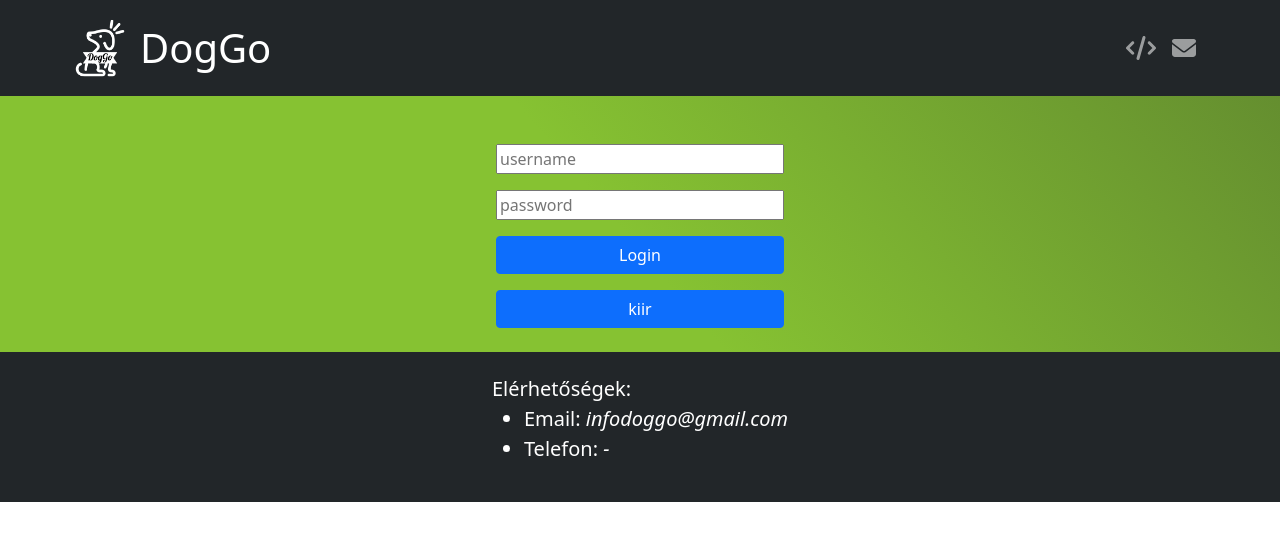
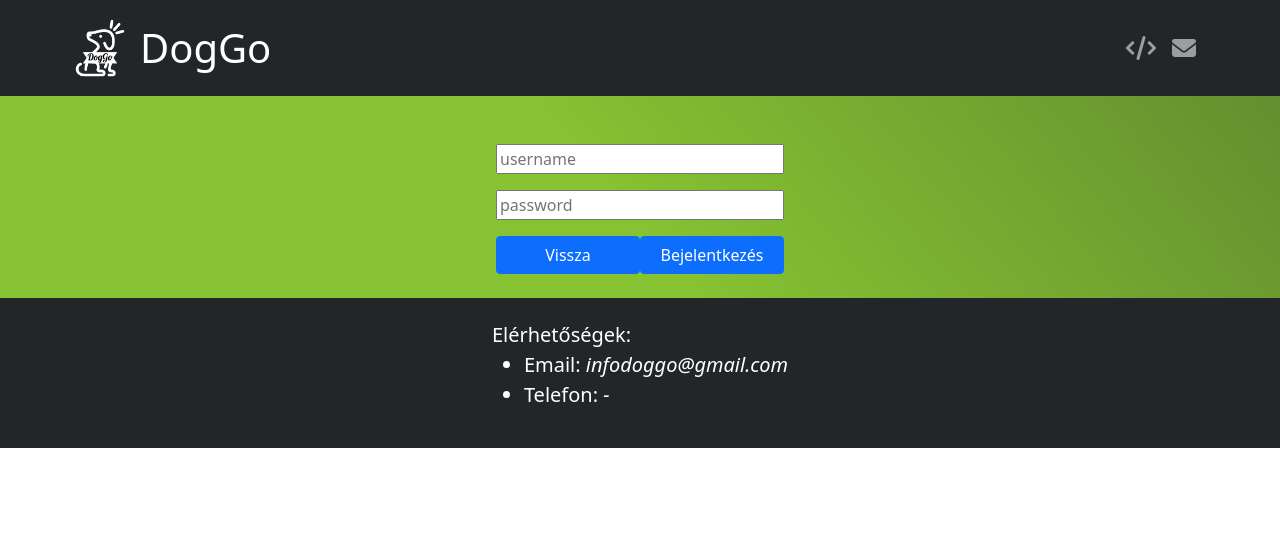
Before and after one commit to kilianmarcell/DogGo_Web, a Vue app: page /login in a window 1280 px wide. Shown: the top 540 px of the page. Built offline with nearby package versions, Linux system fonts and the light colour scheme.

Commit message:
Rout javíása

```diff
--- a/src/components/authentication/Login.vue
+++ b/src/components/authentication/Login.vue
@@ -2,8 +2,10 @@
     <div class="d-grid gap-3 col-3 mx-auto mt-5">
         <input type="text" v-model="data.username" placeholder="username">
         <input type="password" v-model="data.password" placeholder="password">
-        <button class="btn btn-primary" @click="login">Login</button>
-        <button class="btn btn-primary" @click="kiir">kiir</button>
+        <div>
+            <router-link to="/" class="btn btn-primary w-50">Vissza</router-link>
+            <button class="btn btn-primary w-50" @click="login">Bejelentkezés</button>
+        </div>
         <h2>{{ user.username }}</h2>
     </div>
 </template>
@@ -56,10 +58,6 @@ export default {
                     })
         },
 
-        kiir() {
-            console.log(this.token)
-        },
-
         reset() {
             this.data = {
                 email: "",
--- a/src/components/layouts/Header.vue
+++ b/src/components/layouts/Header.vue
@@ -26,7 +26,7 @@
                                    <a class="nav-link" href="#"><fa :icon="['fas', 'envelope']"/></a>
                               </li>
                               <li v-if="!isLoggedIn" class="nav-item">
-                                   <a class="nav-link" href="#"><fa :icon="['fas', 'sign-in-alt']"/></a>
+                                   <router-link to="/login" class="nav-link"><fa :icon="['fas', 'sign-in-alt']"/></router-link>
                               </li>
                               <li v-if="isLoggedIn" class="nav-item">
                                    <a class="nav-link" href="#"><fa :icon="['fas', 'user']"/></a>
```
Also changed, not shown: src/App.vue (+5 -11 lines).
